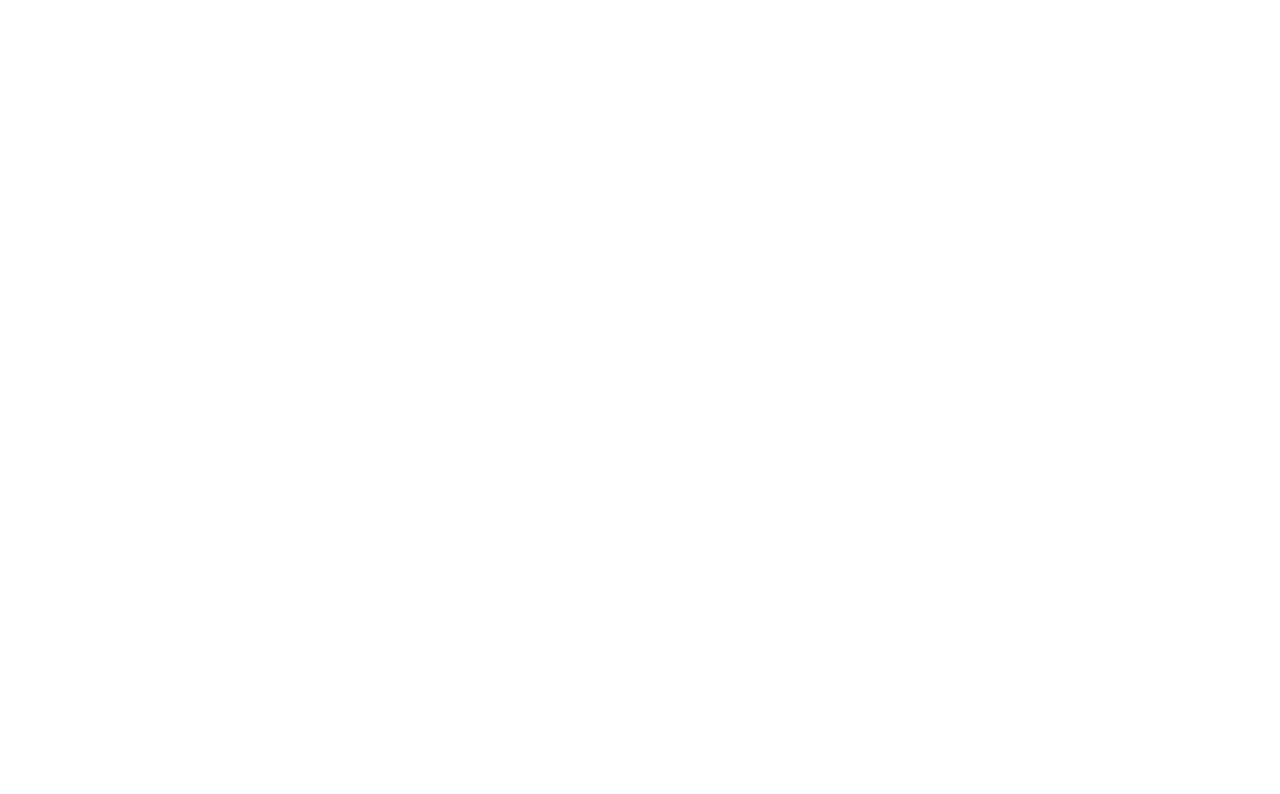
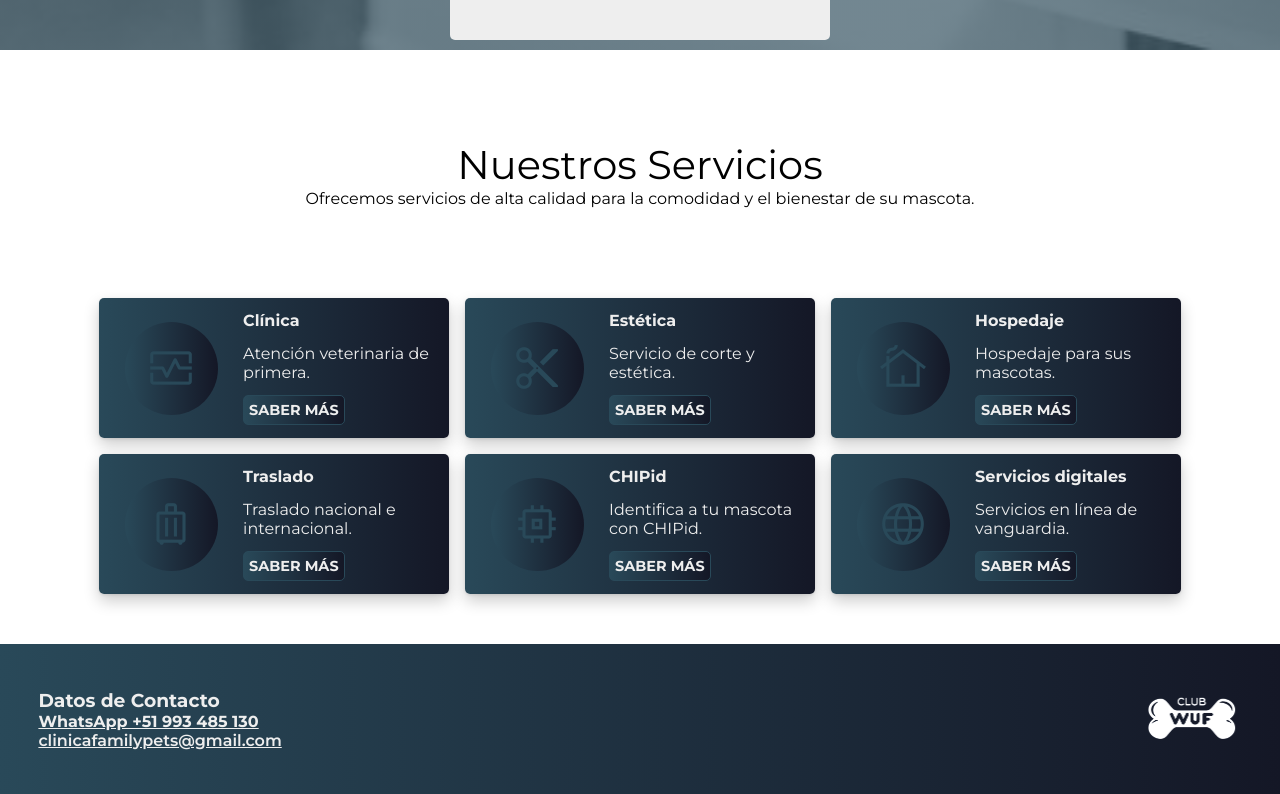
Before and after one commit to estebansergio618/familypets, a React (Create React App) app: page / in a window 1280 px wide. Shown: the part 2895-3689 px from the top of the page. Before the commit the page ends 2765 px from the top, so only its background shows below. Built offline with nearby package versions, Linux system fonts and the light colour scheme.

Commit message:
created footer and added animations

```diff
--- a/src/App.tsx
+++ b/src/App.tsx
@@ -1,7 +1,9 @@
 import React from 'react';
 import About from './components/About';
+import Footer from './components/Footer';
 import Hero from './components/Hero';
 import Navigation from './components/Navigation';
+import Services from './components/Services';
 import Solutions from './components/Solutions';
 import "./scss/main.scss"
 
@@ -12,6 +14,8 @@ function App() {
       <Hero/>
       <About/>
       <Solutions/>
+      <Services/>
+      <Footer/>
     </div>
   );
 }
--- a/src/components/Card.tsx
+++ b/src/components/Card.tsx
@@ -1,4 +1,4 @@
-import React from "react";
+import React, { useEffect, useRef } from "react";
 import { CardInterface } from "../types";
 
 interface Props {
@@ -6,7 +6,57 @@ interface Props {
 }
 
 const Card = ({ card }: Props) => {
-  return (
+  const cardRef = useRef<HTMLDivElement>(null);
+
+  useEffect(() => {
+    // this block is for animation
+    if (cardRef.current != undefined && cardRef.current != null) {
+      const height = cardRef.current!.clientHeight;
+      const width = cardRef.current!.clientWidth;
+      const handleMove = (e: any) => {
+        const xVal = e.layerX;
+        const yVal = e.layerY;
+        const yRotation = 20 * ((xVal - width / 2) / width);
+        const xRotation = -20 * ((yVal - height / 2) / height);
+        const string =
+          "perspective(500px) scale(1.1) rotateX(" +
+          xRotation +
+          "deg) rotateY(" +
+          yRotation +
+          "deg)";
+        cardRef.current!.style.transform = string;
+      };
+      cardRef.current!.addEventListener("mouseout", function () {
+        cardRef.current!.style.transform =
+          " perspective(500px) scale(1) rotateX(0) rotateY(0) ";
+        cardRef.current!.style.transition = "all 3s ease-out";
+      });
+      cardRef.current!.addEventListener("mouseover", function () {
+        cardRef.current!.style.transform =
+          "perspective(500px) scale(0.9) rotateX(0) rotateY(0)";
+        cardRef.current!.style.transition = "all 0s ease-out";
+      });
+      cardRef.current!.addEventListener("hover", function () {
+        cardRef.current!.style.transform =
+          "perspective(500px) scale(1.1) rotateX(0) rotateY(0)";
+        cardRef.current!.style.transition = "all 0s ease-out";
+      });
+      cardRef.current!.addEventListener("mousemove", handleMove);
+    }
+  }, []);
+
+  return card.mini ? (
+    <div className="card--mini" ref={cardRef}>
+      <span className="card--mini__icon material-symbols-outlined">
+        {card.icon}
+      </span>
+      <div className="card--mini-right">
+        <h4 className="card--mini__title">{card.title}</h4>
+        <p className="card--mini__description">{card.description}</p>
+        <button className="card--mini__button">{card.button}</button>
+      </div>
+    </div>
+  ) : (
     <div className="card">
       <span className="card__icon material-symbols-outlined">{card.icon}</span>
       <h2 className="card__title">{card.title}</h2>
--- /dev/null
+++ b/src/components/Footer.tsx
@@ -0,0 +1,32 @@
+import React from "react";
+import clubWulf from "../images/clubwuf.png";
+const Footer = () => {
+  return (
+    <footer className="footer">
+      <div className="footer__left">
+        <h3>Datos de Contacto</h3>
+        <a
+          className="footer__link"
+          href="https://wa.me/51937871113"
+          target="_blank"
+        >
+          <h4>WhatsApp +51 993 485 130</h4>
+        </a>
+        <a
+          className="footer__link"
+          href="mailto:clinicafamilypets@gmail.com"
+          target="_blank"
+        >
+          clinicafamilypets@gmail.com
+        </a>
+      </div>
+      <div className="footer__right">
+        <a href="https://es.flyingwoofs.com/" target="_blank">
+          <img className="footer__logo" src={clubWulf} alt="club wuf" />
+        </a>
+      </div>
+    </footer>
+  );
+};
+
+export default Footer;
--- /dev/null
+++ b/src/components/Services.tsx
@@ -0,0 +1,68 @@
+import React from "react";
+import { CardInterface } from "../types";
+import Card from "./Card";
+
+const Services = () => {
+  const miniCardInfo: CardInterface[] = [
+    {
+      icon: "monitor_heart",
+      title: "Clínica",
+      description: "Atención veterinaria de primera.",
+      button: "Saber Más",
+      mini: true,
+    },
+    {
+      icon: "cut",
+      title: "Estética",
+      description: "Servicio de corte y estética.",
+      button: "Saber Más",
+      mini: true,
+    },
+    {
+      icon: "cottage",
+      title: "Hospedaje",
+      description: "Hospedaje para sus mascotas.",
+      button: "Saber Más",
+      mini: true,
+    },
+    {
+      icon: "luggage",
+      title: "Traslado",
+      description: "Traslado nacional e internacional.",
+      button: "Saber Más",
+      mini: true,
+    },
+    {
+      icon: "memory",
+      title: "CHIPid",
+      description: "Identifica a tu mascota con CHIPid.",
+      button: "Saber Más",
+      mini: true,
+    },
+    {
+      icon: "language",
+      title: "Servicios digitales",
+      description: "Servicios en línea de vanguardia.",
+      button: "Saber Más",
+      mini: true,
+    },
+  ];
+  return (
+    <section className="services">
+      <div className="services__text">
+        <p className="services__title">Nuestros Servicios</p>
+        <p className="services__subtitle">
+          Ofrecemos servicios de alta calidad para la comodidad y el bienestar
+          de su mascota.
+        </p>
+      </div>
+      <div className="services__card-container">
+        {miniCardInfo.map((card) => (
+          <Card card={card} key={card.title} />
+        ))}
+      </div>
+    </section>
+  );
+};
+
+export default Services;
--- a/src/components/Solutions.tsx
+++ b/src/components/Solutions.tsx
@@ -44,7 +44,7 @@ const Solutions = () => {
         </div>
         <div className="solutions__cards">
           {cardInfo.map(card => (
-            <Card card={card} />
+            <Card card={card} key={card.title}/>
           ))}
         </div>
       </div>
--- a/src/scss/components/_card.scss
+++ b/src/scss/components/_card.scss
@@ -50,4 +50,43 @@
     position: relative;
     overflow: hidden;
   }
+  &--mini {
+    display: grid;
+    grid-template-columns: 0.7fr 1fr;
+    justify-items: center;
+    align-items: center;
+    width: 350px;
+    height: 140px;
+    border-radius: 5px;
+    background: linear-gradient(to left, $darker-main-color, $main-color);
+    color: $white;
+    transition: box-shadow 0.1s, transform 0.1s;
+    @include strong-shadow;
+    &:hover {
+      box-shadow: 0px 0px 30px rgba(0,0,0, 0.6);
+      cursor: pointer;
+    }
+    &__button {
+      @include button-gradient;
+      width: fit-content;
+      padding: 5px;
+    }
+    &__icon {
+      display: flex;
+      justify-content: center;
+      align-items: center;
+      width: 93px;
+      height: 93px;
+      background: linear-gradient(to left, $darker-main-color, $main-color);
+      border-radius: 50px;
+      font-size: 50px;
+      color: $main-color;
+    }
+    &-right {
+      display: flex;
+      flex-direction: column;
+      justify-content: space-evenly;
+      height: 100%;
+    }
+  }
 }
--- /dev/null
+++ b/src/scss/components/_footer.scss
@@ -0,0 +1,18 @@
+.footer {
+  display: flex;
+  justify-content: space-between;
+  align-items: center;
+  padding: 30px $main-padding;
+  height: 150px;
+  color: $white;
+  background: linear-gradient(to left, $darker-main-color, $main-color);
+  &__logo{
+    width: 100px;
+  }
+  &__left {
+    font-weight: 600;
+  }
+  &__link {
+    color: $white;
+  }
+}
--- /dev/null
+++ b/src/scss/components/_services.scss
@@ -0,0 +1,21 @@
+.services {
+  padding-bottom: 50px;
+  &__title {
+    font-size: 2.5rem;
+  }
+  &__card-container{
+    display: flex;
+    justify-content: center;
+    align-content: center;
+    flex-wrap: wrap;
+    gap: 1rem;
+    padding: 0 $main-padding;
+  }
+  &__text {
+    display: flex;
+    flex-direction: column;
+    width: 100%;
+    align-items: center;
+    margin: 90px 0;
+  }
+}
--- a/src/scss/components/_solutions.scss
+++ b/src/scss/components/_solutions.scss
@@ -49,5 +49,6 @@
     flex-direction: column;
     width: 100%;
     align-items: center;
+    margin: 90px 0;
   }
 }
--- a/src/scss/main.scss
+++ b/src/scss/main.scss
@@ -6,6 +6,8 @@
 // COMPONENTS
 @import "components/about";
 @import "components/card";
+@import "components/footer";
 @import "components/hero";
 @import "components/navigation";
+@import "components/services";
 @import "components/solutions";
--- a/src/scss/others/_mixins.scss
+++ b/src/scss/others/_mixins.scss
@@ -1,4 +1,4 @@
-@mixin button{
+@mixin button {
   border-radius: 5px;
   cursor: pointer;
   padding: 10px 15px;
@@ -37,6 +37,9 @@
 @mixin shadow {
   box-shadow: 10px 10px 26px -9px rgba(0, 0, 0, 0.23);
 }
+@mixin strong-shadow {
+  box-shadow: 0 7px 16px 0 rgb(0 0 0 / 20%), 0 1px 3px 0 rgb(0 0 0 / 10%);
+}
 
 @mixin shake-animation {
   animation: shake 0.82s cubic-bezier(0.36, 0.07, 0.19, 0.97) both;
--- a/src/types.d.ts
+++ b/src/types.d.ts
@@ -3,4 +3,5 @@ export interface CardInterface {
   title: string;
   description: string;
   button: string;
+  mini?: boolean;
 }
```
Also changed, not shown: src/images/separator.svg (added).
